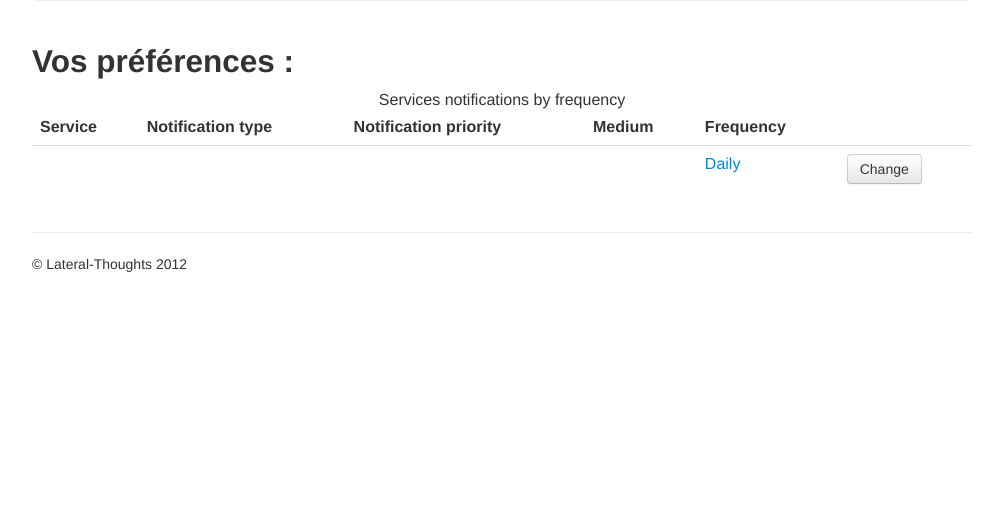
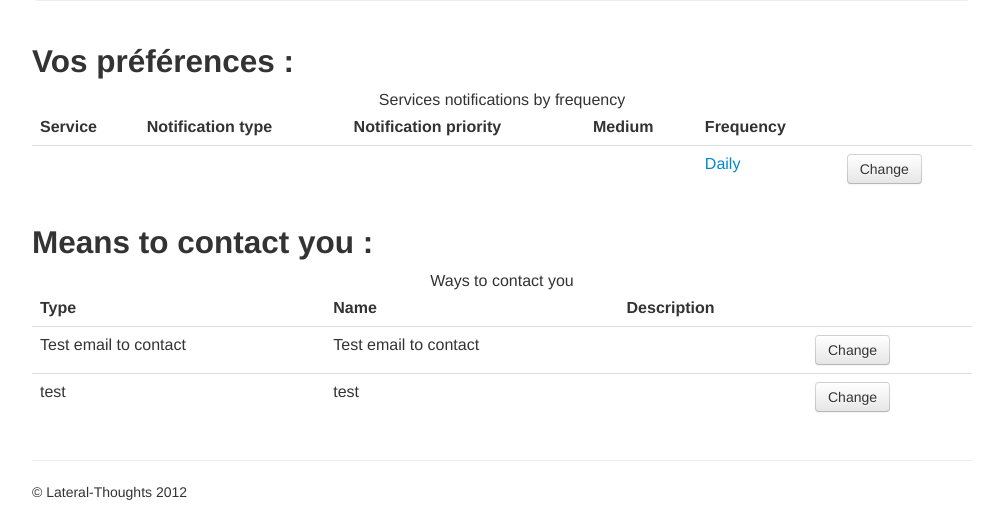
Before and after one commit to pombredanne/lt-notification, a Django app: page / in a window 1280 px wide. Shown: the part 419-931 px from the top of the page, without its empty margins (138-1136 px from the left). Before the commit the page ends 691 px from the top, so only its background shows below. Run offline with Django 3.2, Linux system fonts and the light colour scheme; a user stored in the database is signed in; data comes from the database, SQL or seed files in the repository; parts of the project's set-up code (start-up, migrations or seed data) failed here and were passed over; some libraries are stand-ins or nearby versions.

Commit message:
removed migrations and fixed forms and layout for home

```diff
--- a/echelon/communication/models.py
+++ b/echelon/communication/models.py
@@ -2,6 +2,7 @@ from django.contrib.contenttypes.models import ContentType
 from django.contrib.contenttypes import generic
 from django.contrib.auth.models import User
 from communication.fields import TimedeltaField
+from model_utils.managers import InheritanceManager
 from django.db import models
 
 
@@ -37,9 +38,9 @@ class CommunicationMedium(models.Model):
     created_at = models.DateTimeField(auto_now_add=True)
     modified_at = models.DateTimeField(auto_now=True)
     is_private = models.BooleanField(default=True)
+    user = models.ForeignKey(User, related_name="mediums")
+
+    objects = InheritanceManager()
 
     def __unicode__(self):
         return self.name
-
-    class Meta:
-        abstract = True
--- a/echelon/communication/templates/index.html
+++ b/echelon/communication/templates/index.html
@@ -33,7 +33,33 @@
             <td>{{ pref.priority }}</td>
             <td><a href="#" rel="tooltip" title="{{ pref.medium.tooltip }}" data-placement="bottom">{{ pref.medium.summary }}</a></td>
             <td><a href="#" rel="tooltip" title="{{ pref.frequency.description }}" data-placement="bottom">{{ pref.frequency }}</a></td>
-              <td><a class="btn" href="#">Change</a></td>
+            <td><a class="btn" href="{% url pref_detail pref.pk %}">Change</a></td>
+          </tr>
+          {% endfor %}
+        </tbody>
+      </table>
+    </div>
+  </div>
+
+  <div class="row">
+    <div class="span12">
+      <h2>Means to contact you :</h2>
+      <table class="table table-hover">
+        <caption>Ways to contact you</caption>
+        <thead>
+          <tr>
+            <th>Type</th>
+            <th>Name</th>
+            <th>Description</th>
+          </tr>
+        </thead>
+        <tbody>
+          {% for medium in user.mediums.all %}
+          <tr>
+            <td>{{ medium }}</td>
+            <td>{{ medium.name }}</td>
+            <td>{{ medium.description }}</td>
+            <td><a class="btn" href="">Change</a></td>
           </tr>
           {% endfor %}
         </tbody>
--- a/echelon/communication/views.py
+++ b/echelon/communication/views.py
@@ -1,5 +1,8 @@
 from django.contrib.auth.decorators import login_required
-from django.shortcuts import render
+from django.shortcuts import render, get_object_or_404, redirect
+
+from communication.forms import CommunicationPreferenceForm
+from communication.models import CommunicationPreference
 
 
 @login_required
@@ -7,3 +10,20 @@ def index(request,
           template_name="index.html"):
     """Homepage"""
     return render(request, template_name, {'user': request.user})
+
+
+@login_required
+def change(request,
+           object_id,
+           template_name="communication/communicationpreference_form.html"):
+    pref = get_object_or_404(CommunicationPreference, pk=object_id)
+    if request.method == "POST":
+        form = CommunicationPreferenceForm(data=request.POST, user=request.user, instance=pref)
+        if form.is_valid():
+            form.save()
+            return redirect("home")
+    else:
+        form = CommunicationPreferenceForm(user=request.user, instance=pref)
+    return render(request, template_name, {
+        'form': form
+    })
--- a/echelon/echelon/settings.py
+++ b/echelon/echelon/settings.py
@@ -121,6 +121,7 @@ INSTALLED_APPS = (
     'accounts',
     'communication',
     'communication.mediums.email',
+    'communication.mediums.xmpp',
 )
 
 # A sample logging configuration. The only tangible logging
--- a/echelon/echelon/urls.py
+++ b/echelon/echelon/urls.py
@@ -1,6 +1,8 @@
 from django.conf.urls import patterns, include, url
+from django.contrib import admin
 
-from django.contrib import admin
+from communication.forms import CommunicationPreferenceForm
+
 admin.autodiscover()
 
 urlpatterns = patterns('',
@@ -8,4 +10,7 @@ urlpatterns = patterns('',
     url(r'^admin/', include(admin.site.urls)),
     url(r'^accounts/', include('accounts.urls')),
     url(r'', include('social_auth.urls')),
+    url(r'^preference/(?P<object_id>\d+)/$',
+        'communication.views.change',
+        name="pref_detail"),
 )
```
Also changed, not shown: echelon/communication/forms.py (added, +28 -0 lines), echelon/communication/mediums/email/models.py (+5 -2 lines), echelon/communication/mediums/xmpp/admin.py (added, +8 -0 lines), echelon/communication/mediums/xmpp/models.py (added, +7 -0 lines), echelon/communication/templates/communication/communicationpreference_form.html (added, +11 -0 lines), echelon/communication/mediums/email/migrations/0001_initial.py (deleted), echelon/communication/mediums/email/migrations/__init__.py (deleted), echelon/communication/mediums/xmpp/__init__.py (added), echelon/communication/migrations/0001_initial.py (deleted), echelon/echelon.db. Lines whose indentation alone changed are shown as unchanged.
